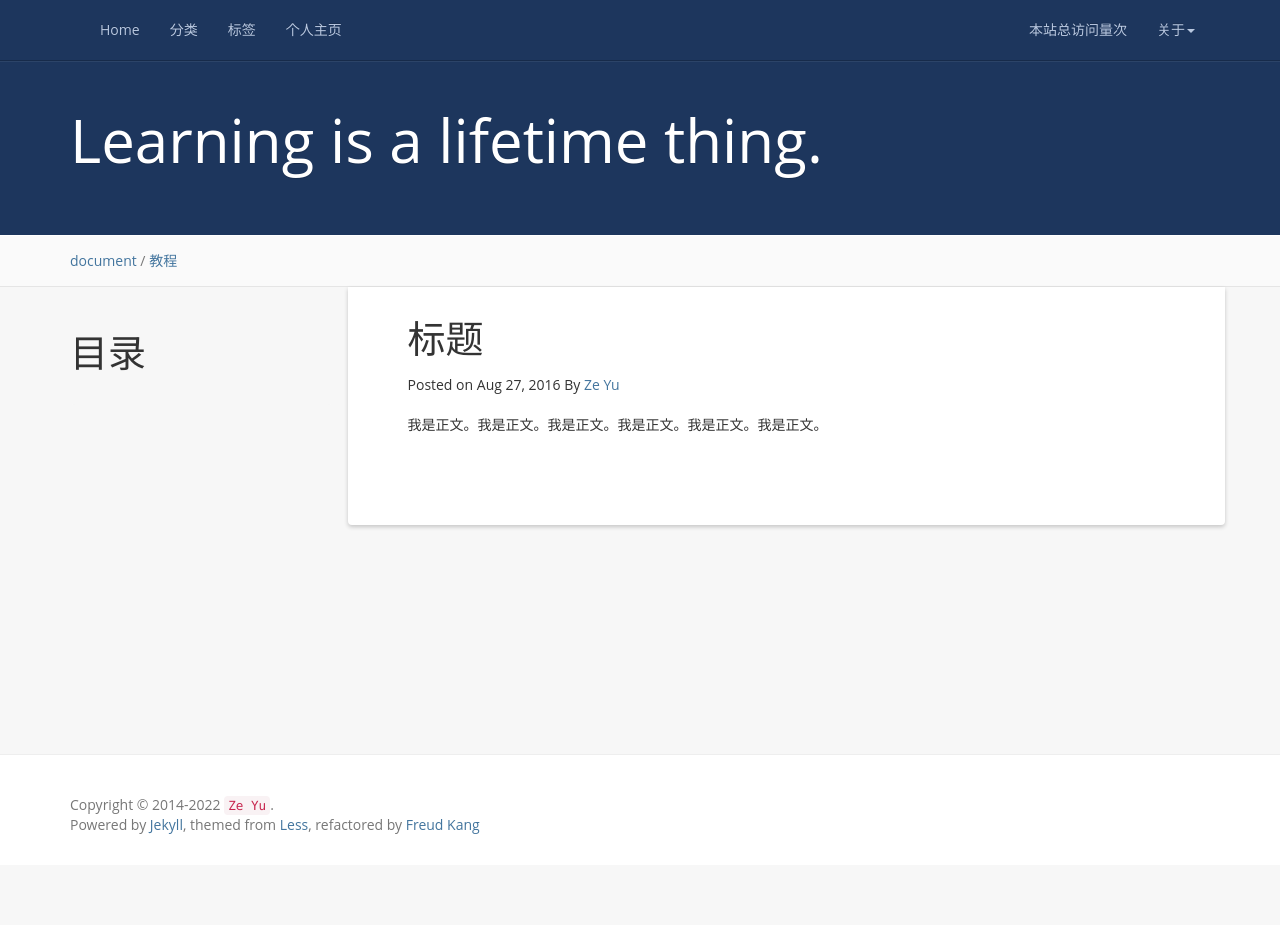
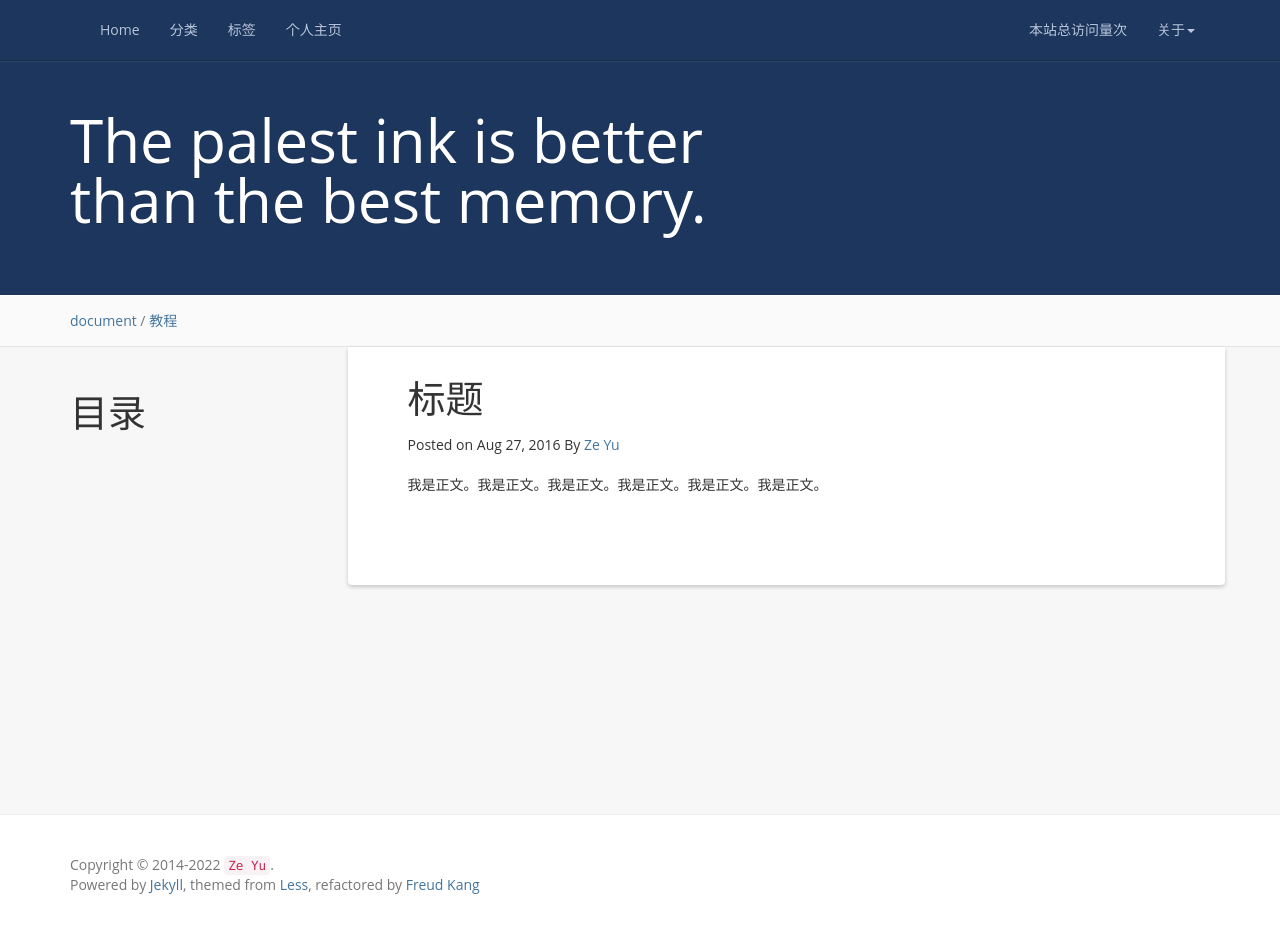
Before and after one commit to 2014301020024/blog, a Jekyll site: the page built from template.md, in a window 1280 px wide and 925 px high. Built offline with Jekyll 4.4.1, drawn with Linux system fonts in a browser that asks for light colours; a script that is not in the unit is left out; comment, search, counter and statistics services are not loaded.

Commit message:
Change words

```diff
--- a/_config.yml
+++ b/_config.yml
@@ -1,6 +1,6 @@
 name: ZeYu - Reminder
 description: The greatest test of courage on earth is to bear defeat without losing heart.
-motto: Learning is a lifetime thing.
+motto: The palest ink is better than the best memory.
 email: yuze@iphy.ac.cn
 author: Ze Yu
 url: https://2014301020024.github.io/zeyu/
```
